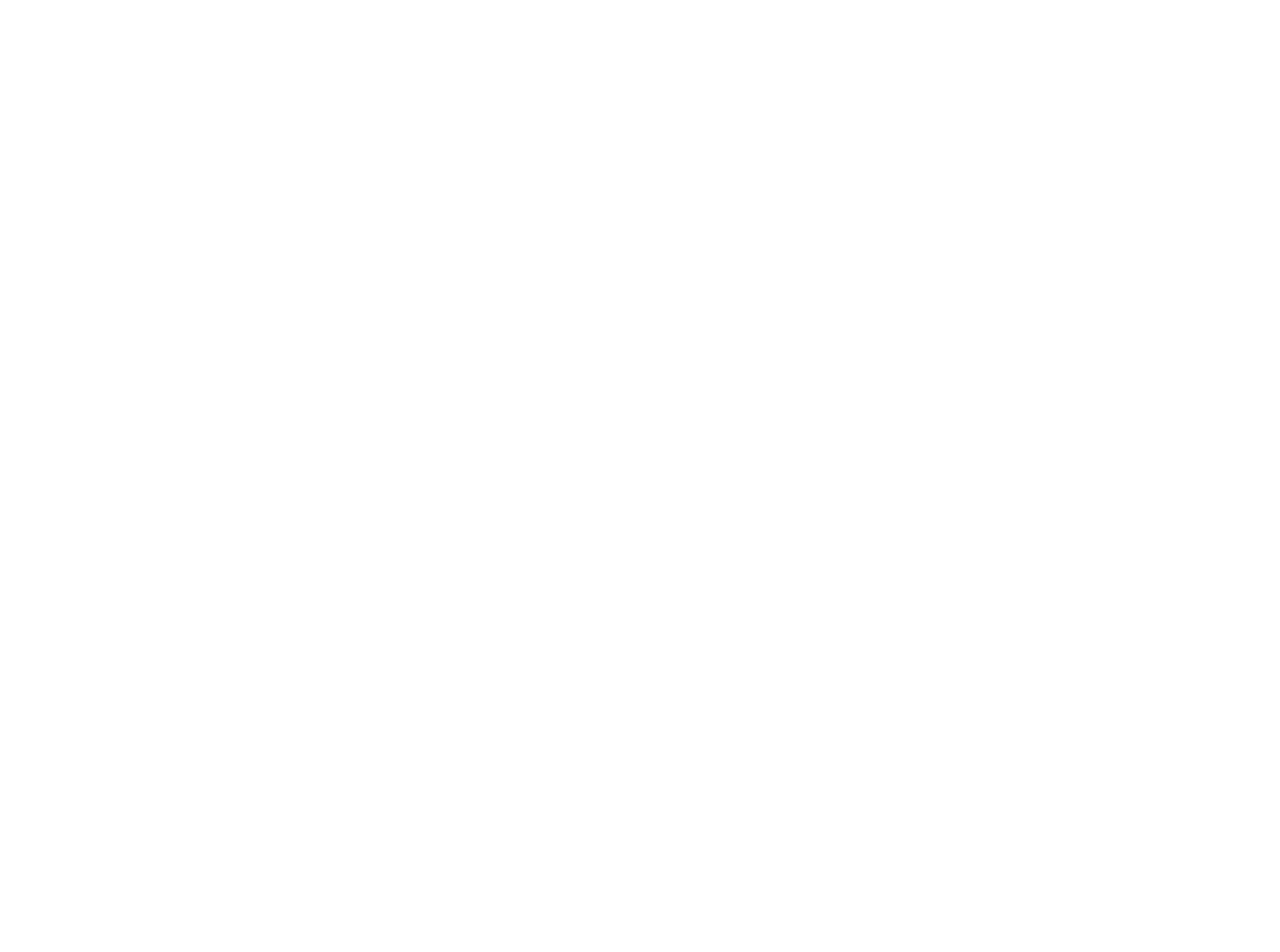
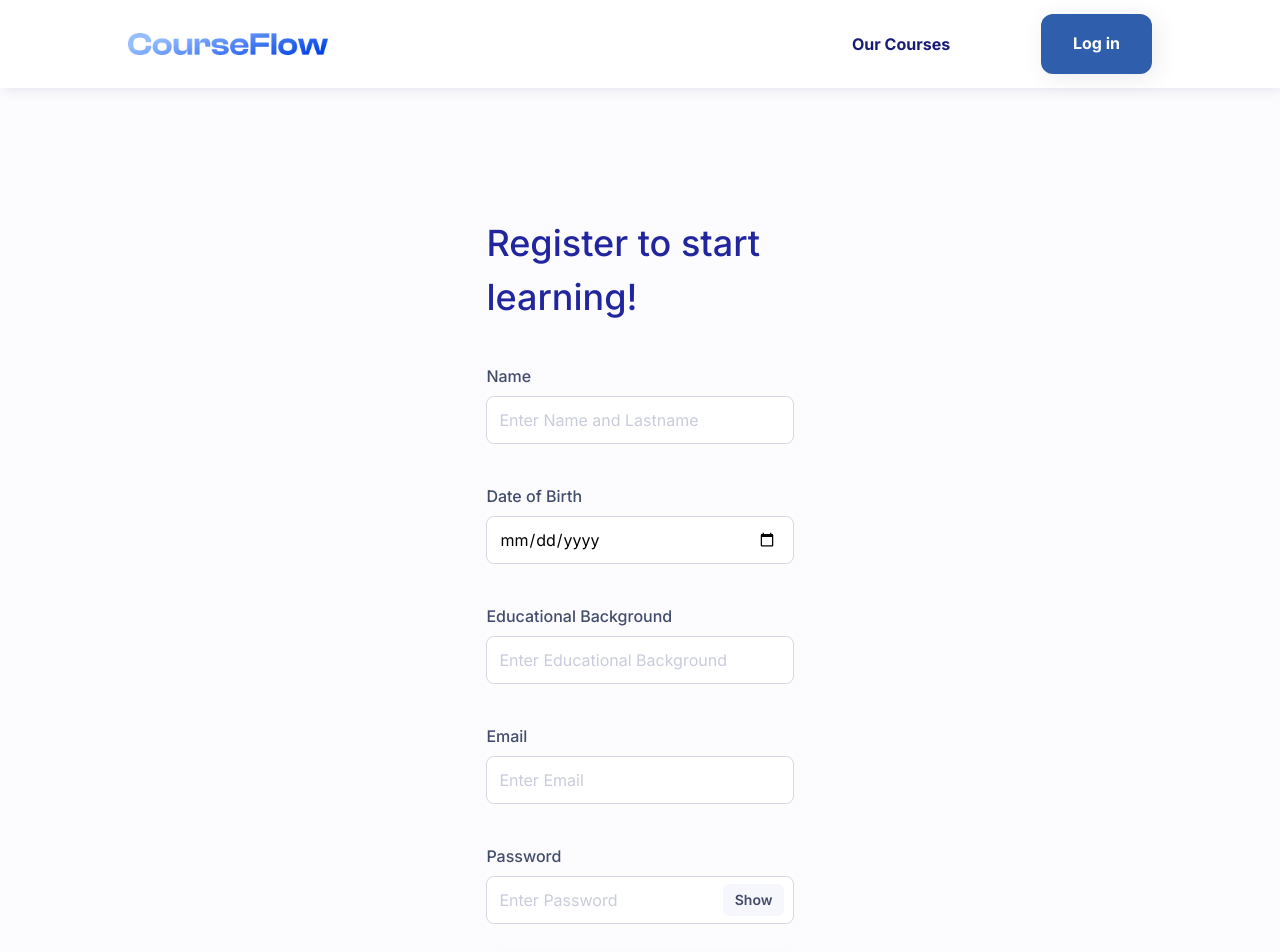
Before and after one commit to bestsvt/Course-Flow, a React (Vite) app in the folder client/: page /register in a window 1280 px wide. Before the commit this address had no page. Shown: the top 952 px of the page. Before the commit the page ends 800 px from the top, so only its background shows below. Built offline with nearby package versions, Linux system fonts and the light colour scheme.

Commit message:
feat(register): add registerPage

```diff
--- a/client/package.json
+++ b/client/package.json
@@ -13,8 +13,10 @@
     "@emotion/react": "^11.10.6",
     "@emotion/styled": "^11.10.6",
     "framer-motion": "^10.10.0",
+    "lodash": "^4.17.21",
     "react": "^18.2.0",
     "react-dom": "^18.2.0",
+    "react-hook-form": "^7.43.9",
     "react-router-dom": "^6.10.0",
     "react-slick": "^0.29.0",
     "swiper": "^9.2.0"
--- a/client/src/App.jsx
+++ b/client/src/App.jsx
@@ -1,6 +1,7 @@
 import './App.css'
 import HomePage from './pages/HomePage'
 import { Routes, Route } from "react-router-dom";
+import RegisterPage from './pages/RegisterPage';
 
 
 function App() {
@@ -8,6 +9,7 @@
   return (
         <Routes>
           <Route path="/" element={<HomePage />} />
+          <Route path="/register" element={<RegisterPage />} />
         </Routes>
   )
 }
--- a/client/src/components/Footer.jsx
+++ b/client/src/components/Footer.jsx
@@ -10,9 +10,9 @@
                 <p className="m-10">Bundle Package</p>
             </div>
             <div className="flex flex-row justify-around">
-                <img src=".\image\footer\fb.png" alt="Facebook-logo" className="m-2"/>
-                <img src=".\image\footer\ig.png" alt="Instagram-logo" className="m-2"/>
-                <img src=".\image\footer\tw.png" alt="Twitter-logo" className="m-2"/>
+            <a href="http://www.facebook.com"><img src=".\image\footer\fb.png" alt="Facebook logo" className="m-2"/></a>
+                <a href="http://www.instagram.com"><img src=".\image\footer\ig.png" alt="Instagram logo" className="m-2"/></a>
+                <a href="http://www.twitter.com"><img src=".\image\footer\tw.png" alt="Twitter logo" className="m-2"/></a>
             </div>
         </div>
     )
--- /dev/null
+++ b/client/src/components/RegisterForm.jsx
@@ -0,0 +1,146 @@
+import { useForm } from "react-hook-form";
+import {
+  FormErrorMessage,
+  FormLabel,
+  FormControl,
+  Input,
+  Button,
+  InputGroup,
+  InputRightElement,
+} from "@chakra-ui/react";
+import { useState } from "react";
+
+export default function RegisterForm() {
+  const {
+    handleSubmit,
+    register,
+    formState: { errors, isSubmitting },
+  } = useForm();
+
+  function onSubmit(values) {
+    return new Promise((resolve) => {
+      setTimeout(() => {
+        alert(JSON.stringify(values, null, 2));
+        resolve();
+      }, 1000);
+    });
+  }
+
+  //  toggle show password
+  const [show, setShow] = useState(false);
+  const handleClick = () => setShow(!show);
+
+  return (
+    <form
+      onSubmit={handleSubmit(onSubmit)}
+      className="px-[38%] py-[10%] flex flex-col gap-10"
+    >
+      <h1 className="text-headline2 text-[#22269E] font-headline2">
+        Register to start learning!
+      </h1>
+      <FormControl isInvalid={errors.name}>
+        <FormLabel htmlFor="name">Name</FormLabel>
+        <Input
+          variant="normal"
+          id="name"
+          placeholder="Enter Name and Lastname"
+          {...register("name", {
+            required: "This is required",
+            minLength: { value: 10, message: "Minimum length should be 10" },
+          })}
+          required
+        />
+        <FormErrorMessage>
+          {errors.name && errors.name.message}
+        </FormErrorMessage>
+      </FormControl>
+
+      <FormControl isInvalid={errors.date}>
+        <FormLabel htmlFor="date">Date of Birth</FormLabel>
+        <Input
+          variant="normal"
+          type="date"
+          id="date"
+          placeholder="MM/DD/YY"
+          {...register("date", {
+            required: "This is required",
+          })}
+          required
+          max={new Date().toISOString().slice(0, 10)}
+        />
+        <FormErrorMessage>
+          {errors.date && errors.date.message}
+        </FormErrorMessage>
+      </FormControl>
+
+      <FormControl isInvalid={errors.education}>
+        <FormLabel htmlFor="education">Educational Background</FormLabel>
+        <Input
+          variant="normal"
+          id="education"
+          placeholder="Enter Educational Background"
+          {...register("education", {
+            required: "This is required",
+          })}
+          required
+        />
+        <FormErrorMessage>
+          {errors.education && errors.education.message}
+        </FormErrorMessage>
+      </FormControl>
+
+      <FormControl isInvalid={errors.email}>
+        <FormLabel htmlFor="email">Email</FormLabel>
+        <Input
+          variant="normal"
+          type="email"
+          id="email"
+          placeholder="Enter Email"
+          {...register("email", {
+            required: "This is required",
+          })}
+          required
+        />
+        <FormErrorMessage>
+          {errors.email && errors.email.message}
+        </FormErrorMessage>
+      </FormControl>
+
+      <FormControl isInvalid={errors.password}>
+        <FormLabel htmlFor="password">Password</FormLabel>
+        <InputGroup>
+          <Input
+            variant="normal"
+            id="password"
+            placeholder="Enter Password"
+            {...register("password", {
+              required: "This is required",
+              minLength: { value: 12, message: "Minimum length should be 12" },
+            })}
+            type={show ? "text" : "password"}
+            required
+          />
+          <InputRightElement width="4.5rem" margin="4px 4px 0 0">
+            <Button size="sm" onClick={handleClick}>
+              {show ? "Hide" : "Show"}
+            </Button>
+          </InputRightElement>
+        </InputGroup>
+        <FormErrorMessage>
+          {errors.password && errors.password.message}
+        </FormErrorMessage>
+      </FormControl>
+
+      <Button variant="primary" isLoading={isSubmitting} type="submit">
+        Register
+      </Button>
+      <span className="text-body2 font-body2">
+        Already have an account?
+        <a href="" className="text-blue-500 font-bold">
+          {" "}
+          Log in
+        </a>
+      </span>
+    </form>
+  );
+}
--- a/client/src/configs/theme.js
+++ b/client/src/configs/theme.js
@@ -93,7 +93,35 @@
         opacity: 1,
       },
     }
-  }}
+  }},
+
+  Input: {variants:{
+    normal: {
+      field: {
+        height: '48px',
+        p: '12px 16px 12px 12px',
+        border: '1px solid',
+        borderColor: 'gray.400',
+        bg: 'white',
+        color: 'black',
+        borderRadius: '8px',
+        fontSize: '16px',
+        fontWeight: '400',
+      _focus: {
+        borderColor: 'orange.500'
+      },
+      _disabled: {
+        bg: 'gray.200',
+        color: 'gray.600'
+      },
+      _invalid: {
+        borderColor: '#9B2FAC',
+      },
+      _placeholder: { opacity: "1", color: 'gray.500' }
+      }
+    }
+  }
+  }
 }
 
 const theme = extendTheme({ colors , components, shadows })
--- /dev/null
+++ b/client/src/pages/RegisterPage.jsx
@@ -0,0 +1,15 @@
+import Navbar from "../components/Navbar";
+import RegisterForm from "../components/RegisterForm";
+
+function RegisterPage() {
+    return (
+      <>
+      <Navbar/>
+      <div className="bg-[#FCFCFE]">
+      <RegisterForm/>
+      </div>
+      </>
+    );
+}
+
+export default RegisterPage;
```
Also changed, not shown: client/src/hooks/demo.js (deleted), client/src/hooks/demo.jsx (added), 1 other file (tests, documents, lock files or other folders).
